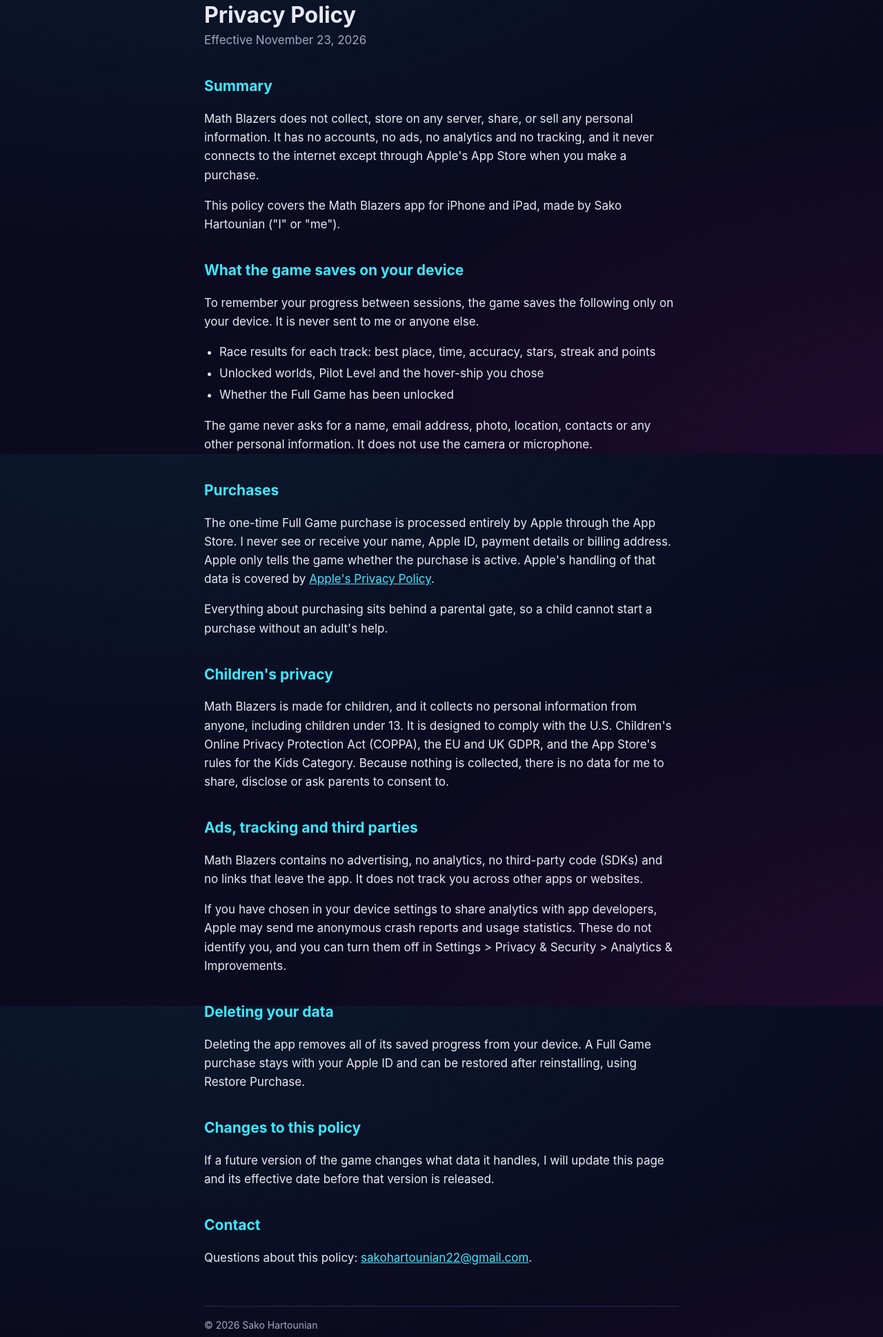
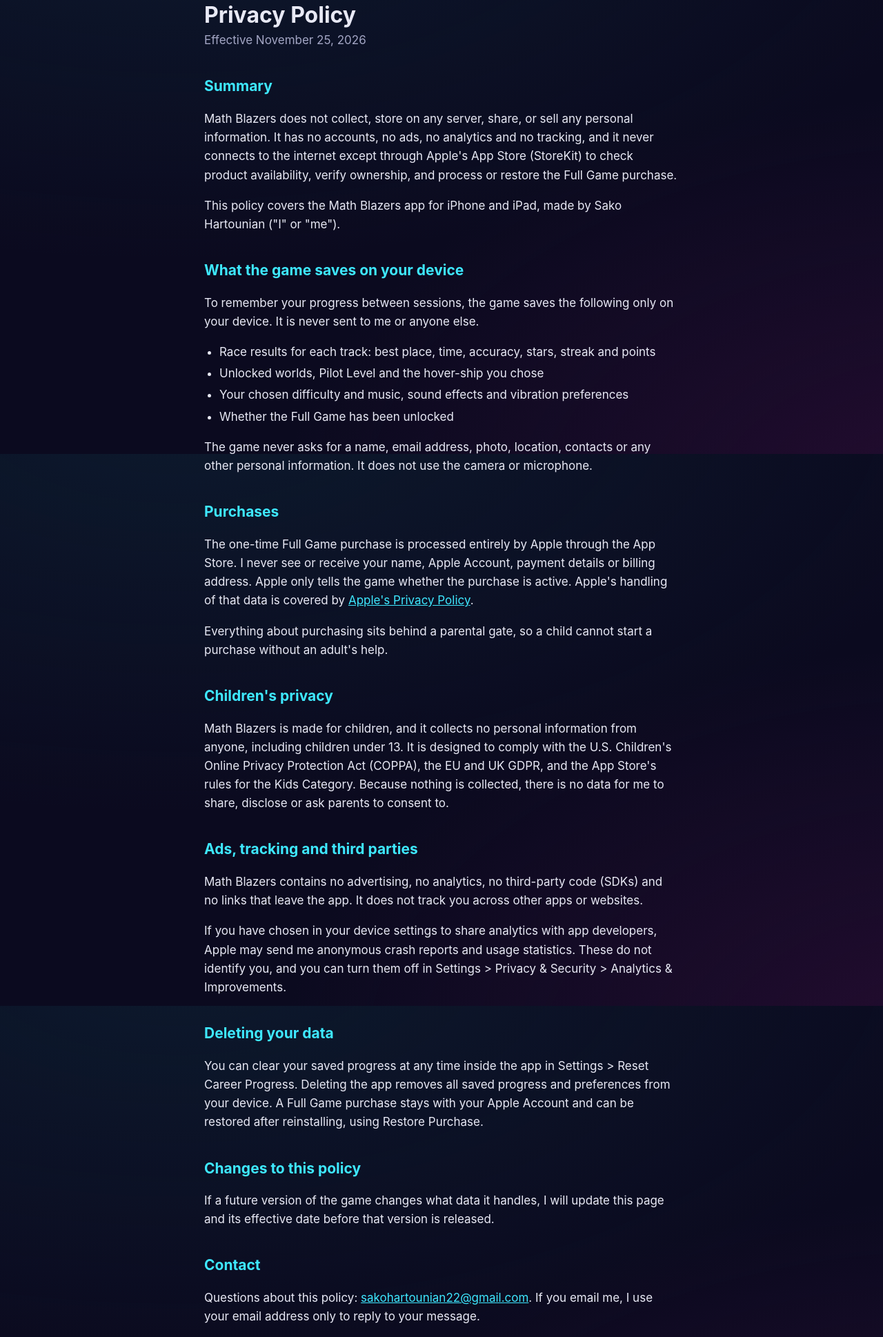
Before and after one commit to sakoh/math-blazers-site, a plain HTML site: page privacy/index.html in a window 1280 px wide. Shown: the part 142-2080 px from the top of the page at 69% size. Drawn offline with Linux system fonts and the light colour scheme.

Commit message:
Clarify StoreKit usage, local preferences, and in-app reset in privacy policy (#1)

```diff
--- a/privacy/index.html
+++ b/privacy/index.html
@@ -19,10 +19,10 @@
   </header>
 
   <h1>Privacy Policy</h1>
-  <p class="meta">Effective November 23, 2026</p>
+  <p class="meta">Effective November 25, 2026</p>
 
   <h2>Summary</h2>
-  <p>Math Blazers does not collect, store on any server, share, or sell any personal information. It has no accounts, no ads, no analytics and no tracking, and it never connects to the internet except through Apple's App Store when you make a purchase.</p>
+  <p>Math Blazers does not collect, store on any server, share, or sell any personal information. It has no accounts, no ads, no analytics and no tracking, and it never connects to the internet except through Apple's App Store (StoreKit) to check product availability, verify ownership, and process or restore the Full Game purchase.</p>
   <p>This policy covers the Math Blazers app for iPhone and iPad, made by Sako Hartounian ("I" or "me").</p>
 
   <h2>What the game saves on your device</h2>
@@ -30,12 +30,13 @@
   <ul>
     <li>Race results for each track: best place, time, accuracy, stars, streak and points</li>
     <li>Unlocked worlds, Pilot Level and the hover-ship you chose</li>
+    <li>Your chosen difficulty and music, sound effects and vibration preferences</li>
     <li>Whether the Full Game has been unlocked</li>
   </ul>
   <p>The game never asks for a name, email address, photo, location, contacts or any other personal information. It does not use the camera or microphone.</p>
 
   <h2>Purchases</h2>
-  <p>The one-time Full Game purchase is processed entirely by Apple through the App Store. I never see or receive your name, Apple ID, payment details or billing address. Apple only tells the game whether the purchase is active. Apple's handling of that data is covered by <a href="https://www.apple.com/legal/privacy/">Apple's Privacy Policy</a>.</p>
+  <p>The one-time Full Game purchase is processed entirely by Apple through the App Store. I never see or receive your name, Apple Account, payment details or billing address. Apple only tells the game whether the purchase is active. Apple's handling of that data is covered by <a href="https://www.apple.com/legal/privacy/">Apple's Privacy Policy</a>.</p>
   <p>Everything about purchasing sits behind a parental gate, so a child cannot start a purchase without an adult's help.</p>
 
   <h2>Children's privacy</h2>
@@ -46,13 +47,13 @@
   <p>If you have chosen in your device settings to share analytics with app developers, Apple may send me anonymous crash reports and usage statistics. These do not identify you, and you can turn them off in Settings &gt; Privacy &amp; Security &gt; Analytics &amp; Improvements.</p>
 
   <h2>Deleting your data</h2>
-  <p>Deleting the app removes all of its saved progress from your device. A Full Game purchase stays with your Apple ID and can be restored after reinstalling, using Restore Purchase.</p>
+  <p>You can clear your saved progress at any time inside the app in Settings &gt; Reset Career Progress. Deleting the app removes all saved progress and preferences from your device. A Full Game purchase stays with your Apple Account and can be restored after reinstalling, using Restore Purchase.</p>
 
   <h2>Changes to this policy</h2>
   <p>If a future version of the game changes what data it handles, I will update this page and its effective date before that version is released.</p>
 
   <h2>Contact</h2>
-  <p>Questions about this policy: <a href="mailto:sakohartounian22@gmail.com">sakohartounian22@gmail.com</a>.</p>
+  <p>Questions about this policy: <a href="mailto:sakohartounian22@gmail.com">sakohartounian22@gmail.com</a>. If you email me, I use your email address only to reply to your message.</p>
 
   <footer>© 2026 Sako Hartounian</footer>
 </main>
```
